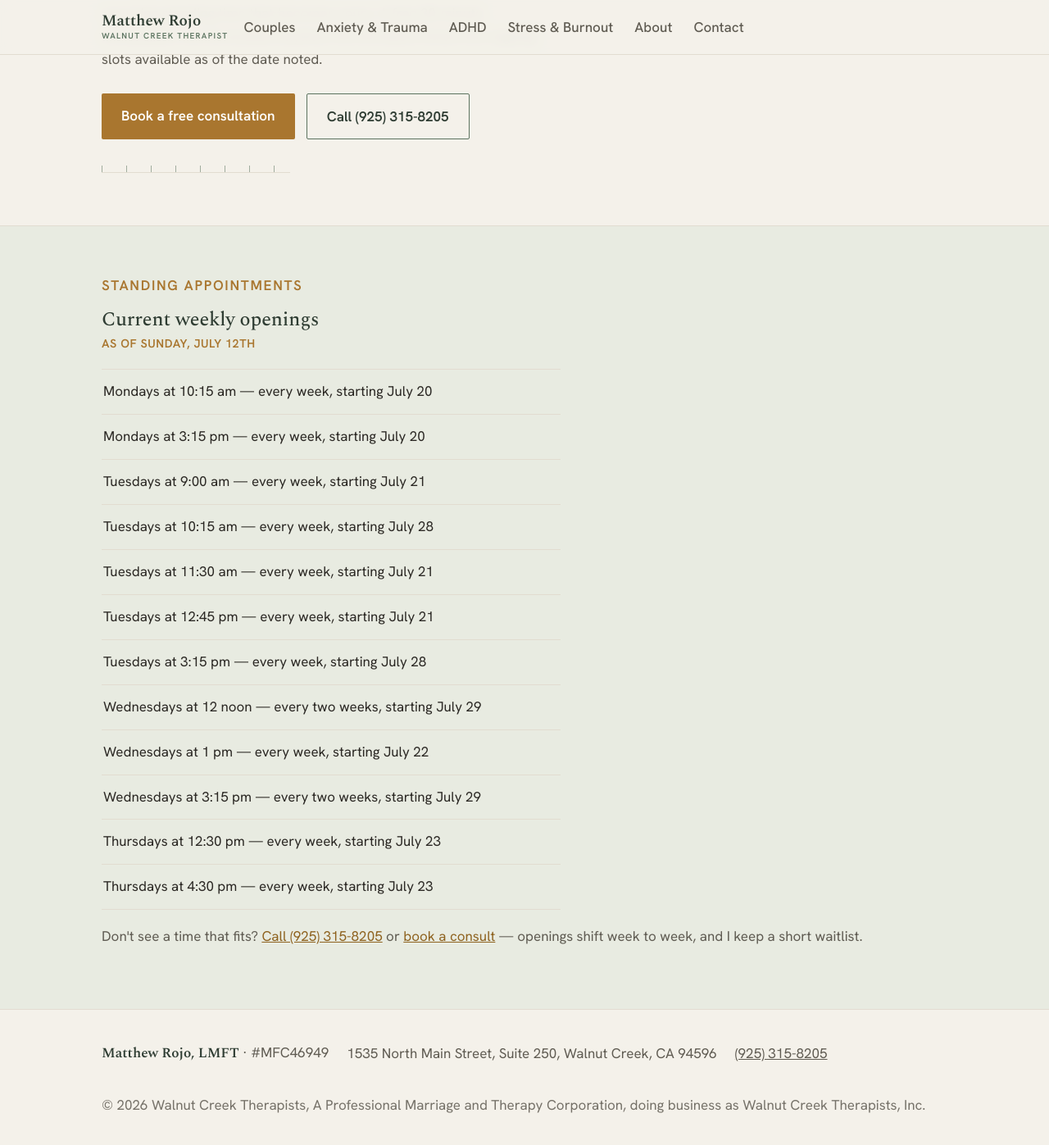
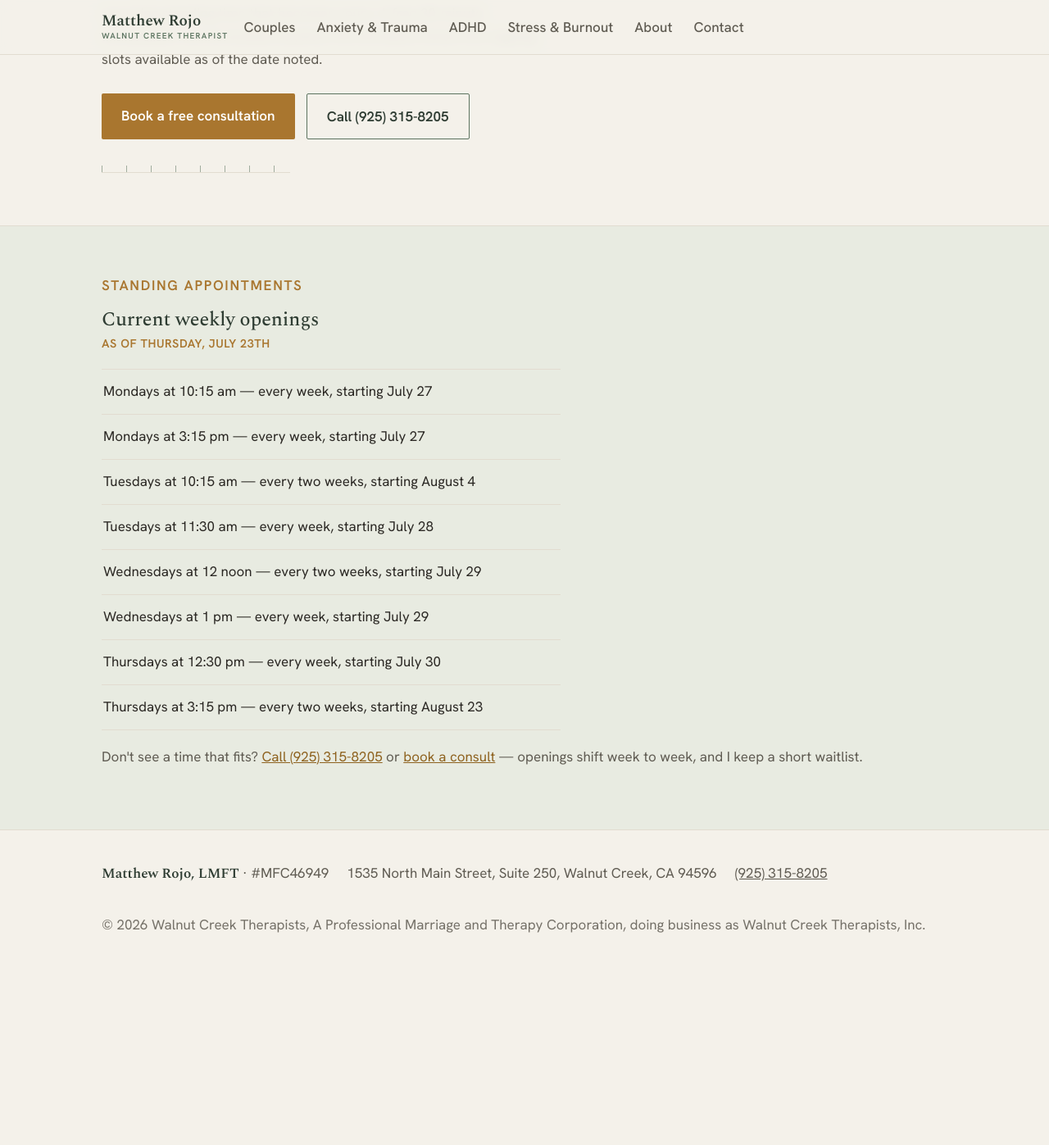
Before and after one commit to walnutcreektherapist/walnutcreektherapist.github.io, a Jekyll site: the page built from openings.html, in a window 1280 px wide and 1400 px high, scrolled down 333 px. Shown: the top 1397 px of the window at 82% size. Built offline with Jekyll 4.4.1, drawn with Linux system fonts in a browser that asks for light colours; after the commit the page ends 1513 px from its top, so only the background shows below that.

Commit message:
Modify client openings and schedule details
Updated availability dates and public visibility for openings.

```diff
--- a/_config.yml
+++ b/_config.yml
@@ -44,22 +44,18 @@ fees:
 #
 # To hide the list everywhere, leave slots empty.
 openings:
-  as_of: "Sunday, July 12th"
-  show_public: false
+  as_of: "Thursday, July 23th"
+  show_public: true
   pointer: "Now booking new clients — see regular weekly openings"
   slots:
-    - "Mondays at 10:15 am — every week, starting July 20"
-    - "Mondays at 3:15 pm — every week, starting July 20"
-    - "Tuesdays at 9:00 am — every week, starting July 21"
-    - "Tuesdays at 10:15 am — every week, starting July 28"
-    - "Tuesdays at 11:30 am — every week, starting July 21"
-    - "Tuesdays at 12:45 pm — every week, starting July 21"
-    - "Tuesdays at 3:15 pm — every week, starting July 28"
+    - "Mondays at 10:15 am — every week, starting July 27"
+    - "Mondays at 3:15 pm — every week, starting July 27"
+    - "Tuesdays at 10:15 am — every two weeks, starting August 4"
+    - "Tuesdays at 11:30 am — every week, starting July 28"
     - "Wednesdays at 12 noon — every two weeks, starting July 29"
-    - "Wednesdays at 1 pm — every week, starting July 22"
-    - "Wednesdays at 3:15 pm — every two weeks, starting July 29"
-    - "Thursdays at 12:30 pm — every week, starting July 23"
-    - "Thursdays at 4:30 pm — every week, starting July 23"
+    - "Wednesdays at 1 pm — every week, starting July 29"
+    - "Thursdays at 12:30 pm — every week, starting July 30"
+    - "Thursdays at 3:15 pm — every two weeks, starting August 23"
 
 # Paste your exact Psychology Today and Facebook URLs to finish consolidating your identity.
 same_as:
```
